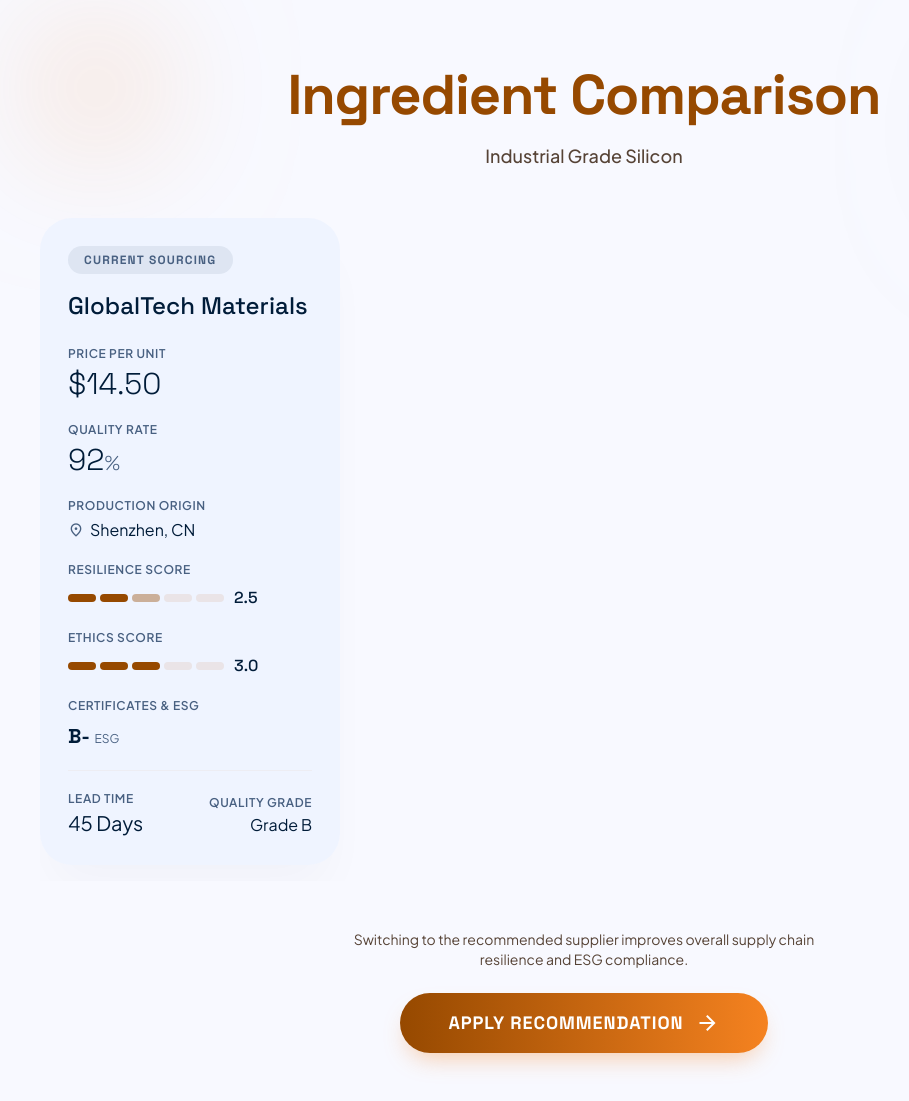
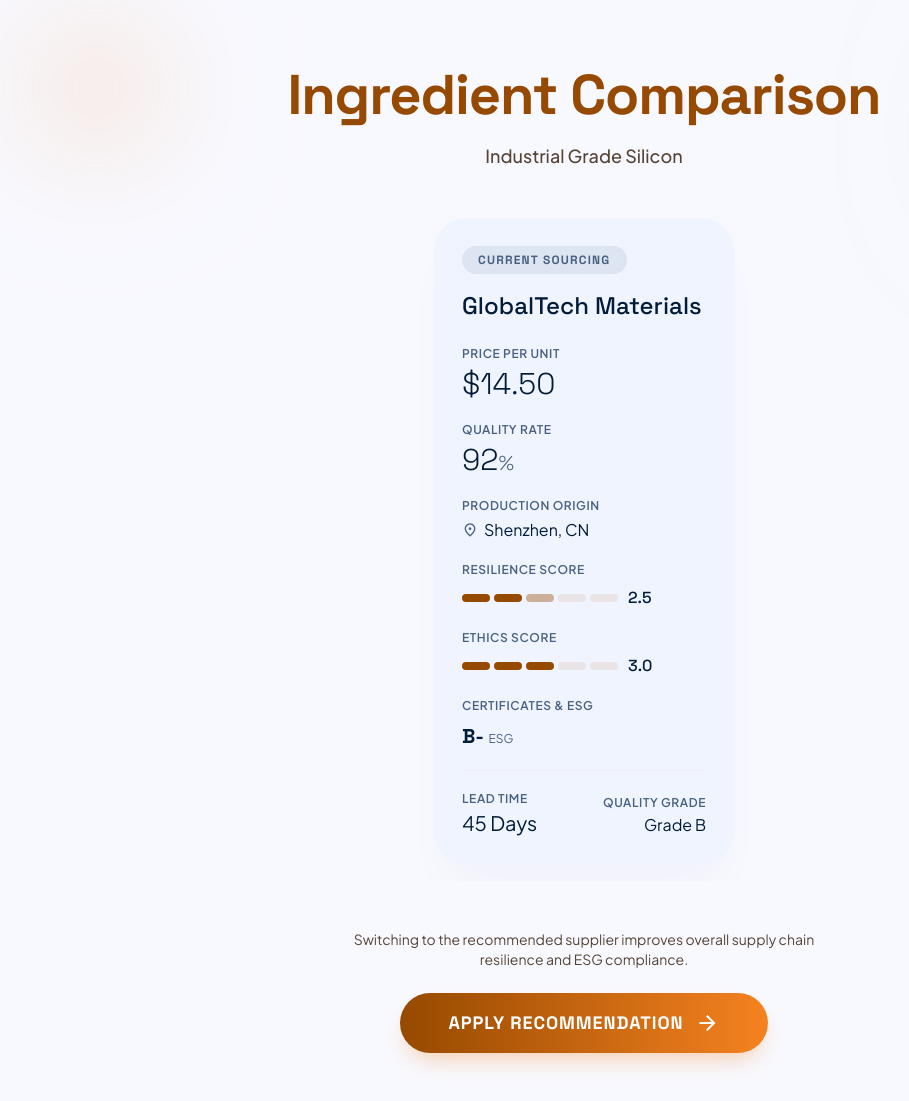
Before and after one commit to n1co682/Paulana-Zuplei, a FastAPI app: page /results/comparison in a window 1280 px wide. Shown: the part 84-1185 px from the top of the page, without its empty margins (56-965 px from the left). Run offline with FastAPI, Linux system fonts and the light colour scheme; some libraries are stand-ins or nearby versions.

Commit message:
Center alternatives view

```diff
--- a/src/frontend/backend/templates/comparison.html
+++ b/src/frontend/backend/templates/comparison.html
@@ -128,7 +128,7 @@
 
             <!-- Horizontal scroll: Current + 3 Candidates side by side -->
             <div class="w-full overflow-x-auto pb-4">
-                <div class="flex gap-5 min-w-max">
+                <div class="flex gap-5 w-fit mx-auto">
 
                     <!-- Current Supplier Card -->
                     <div class="w-[300px] flex-shrink-0 bg-surface-container-low rounded-[2rem] p-7 flex flex-col gap-6 relative overflow-hidden shadow-[0_32px_48px_-12px_rgba(0,30,60,0.03)]">
```
Also changed, not shown: data/db_new.sqlite.
